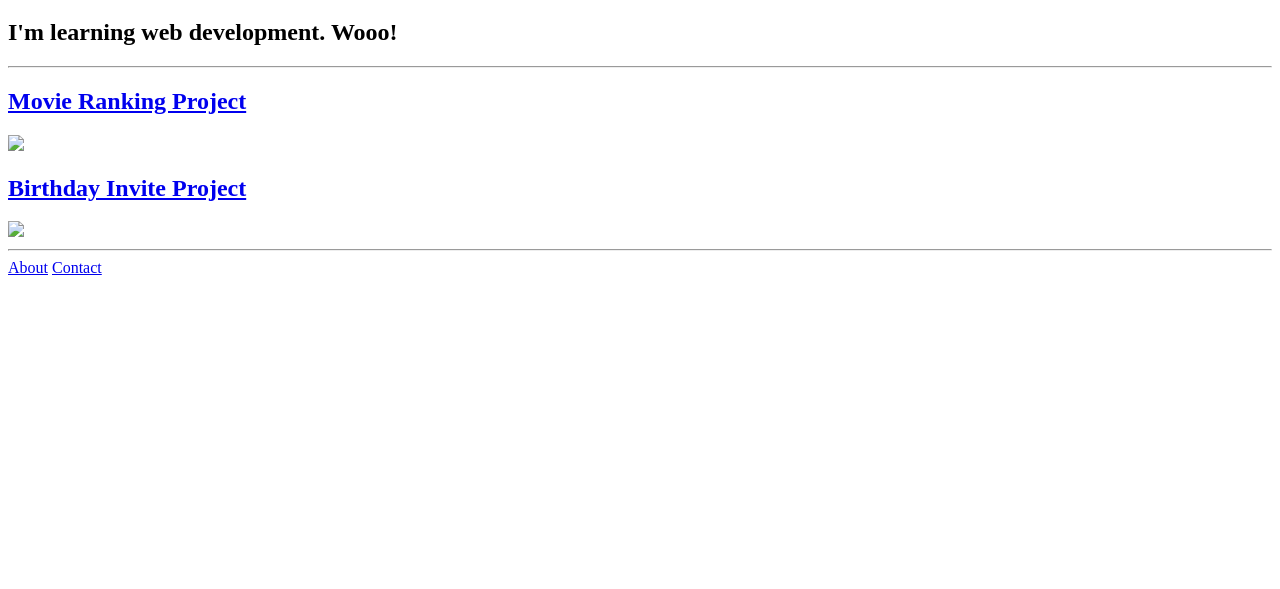
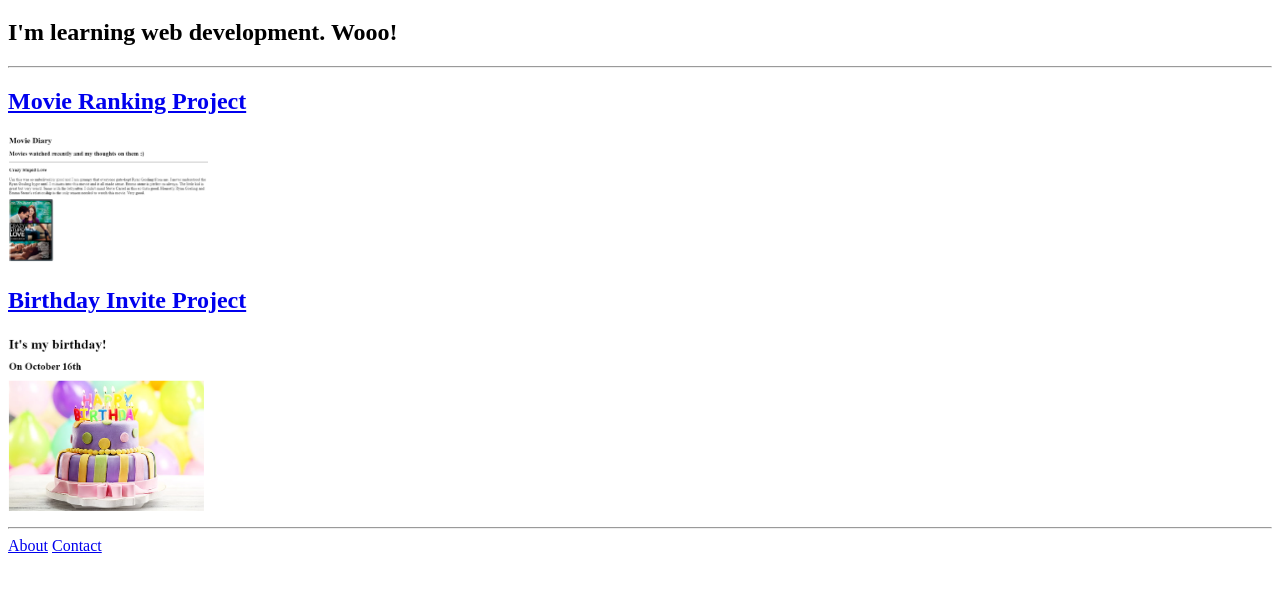
Before and after one commit to butterchiicken/html-portfolio, a plain HTML site: page index.html in a window 1280 px wide. Shown: the part 61-650 px from the top of the page. Drawn offline with Linux system fonts and the light colour scheme; the site is published under a folder, as on GitHub Pages, so addresses that start at the root find nothing.

Commit message:
Update index.html
Removed / from img src

```diff
--- a/index.html
+++ b/index.html
@@ -12,12 +12,12 @@
 
     <a href="./public/movie-ranking.html">
       <h2>Movie Ranking Project</h2>
-      <img src="/assets/images/movie-ranking.png" width="200"/>
+      <img src="assets/images/movie-ranking.png" width="200"/>
     </a>
 
     <a href="./public/birthday-invite.html">
       <h2>Birthday Invite Project</h2>
-      <img src="/assets/images/birthday-invite.png" width="200"/>
+      <img src="assets/images/birthday-invite.png" width="200"/>
     </a>
 
     <hr/>
```
